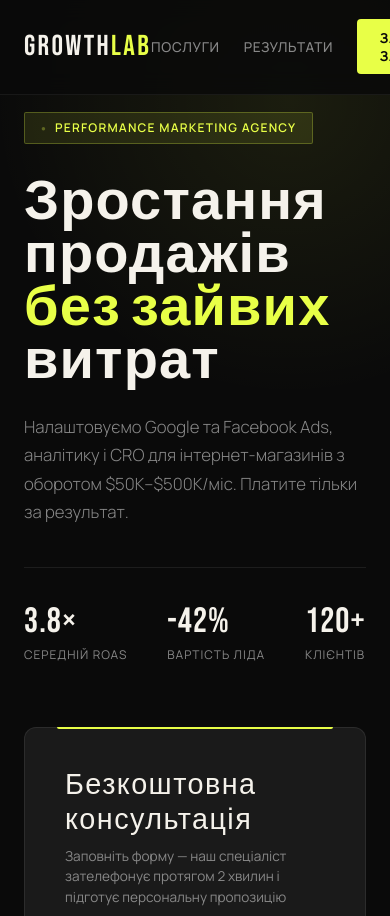
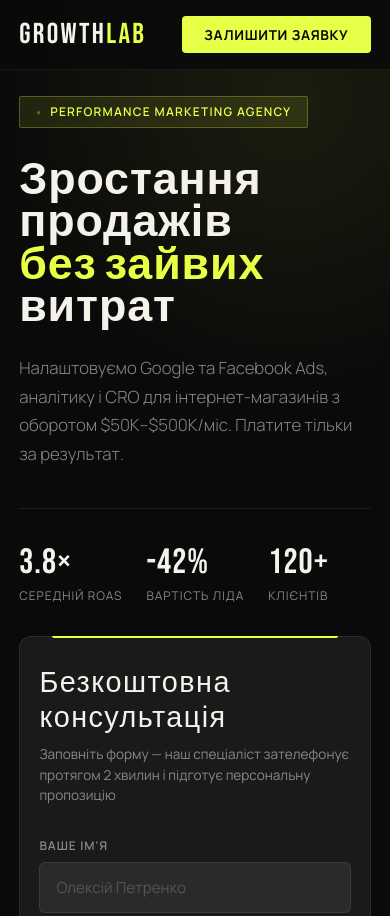
Before and after one commit to Denis14Ai/growthlab, a plain HTML site: page index.html in a window 390 px wide. Shown: the top 916 px of the page. Drawn offline with Linux system fonts and the light colour scheme.

Commit message:
Update index.html

```diff
--- a/index.html
+++ b/index.html
@@ -397,13 +397,18 @@
   .fade-in:nth-child(4) { animation-delay: 0.4s; }
 
   @media (max-width: 900px) {
-    nav { padding: 1.2rem 1.5rem; }
-    .nav-links { gap: 1.5rem; }
-    .hero { grid-template-columns: 1fr; padding: 7rem 1.5rem 3rem; }
+    nav { padding: 1rem 1.2rem; }
+    .nav-links a:not(.nav-cta) { display: none; }
+    .nav-links { gap: 1rem; }
+    .hero { grid-template-columns: 1fr; padding: 6rem 1.2rem 2rem; gap: 2rem; }
+    h1 { font-size: clamp(2.8rem, 10vw, 4rem); }
+    .stats { gap: 1.5rem; flex-wrap: wrap; }
+    .form-card { padding: 1.8rem 1.2rem; }
     .services-grid { grid-template-columns: 1fr; }
     .results-grid { grid-template-columns: repeat(2, 1fr); }
-    .services, .results, .cta-section { padding: 4rem 1.5rem; }
-    footer { flex-direction: column; gap: 1rem; text-align: center; }
+    .services, .results, .cta-section { padding: 3rem 1.2rem; }
+    .section-title { font-size: 2rem; }
+    footer { flex-direction: column; gap: 0.75rem; text-align: center; padding: 1.5rem; }
   }
 </style>
 </head>
```
